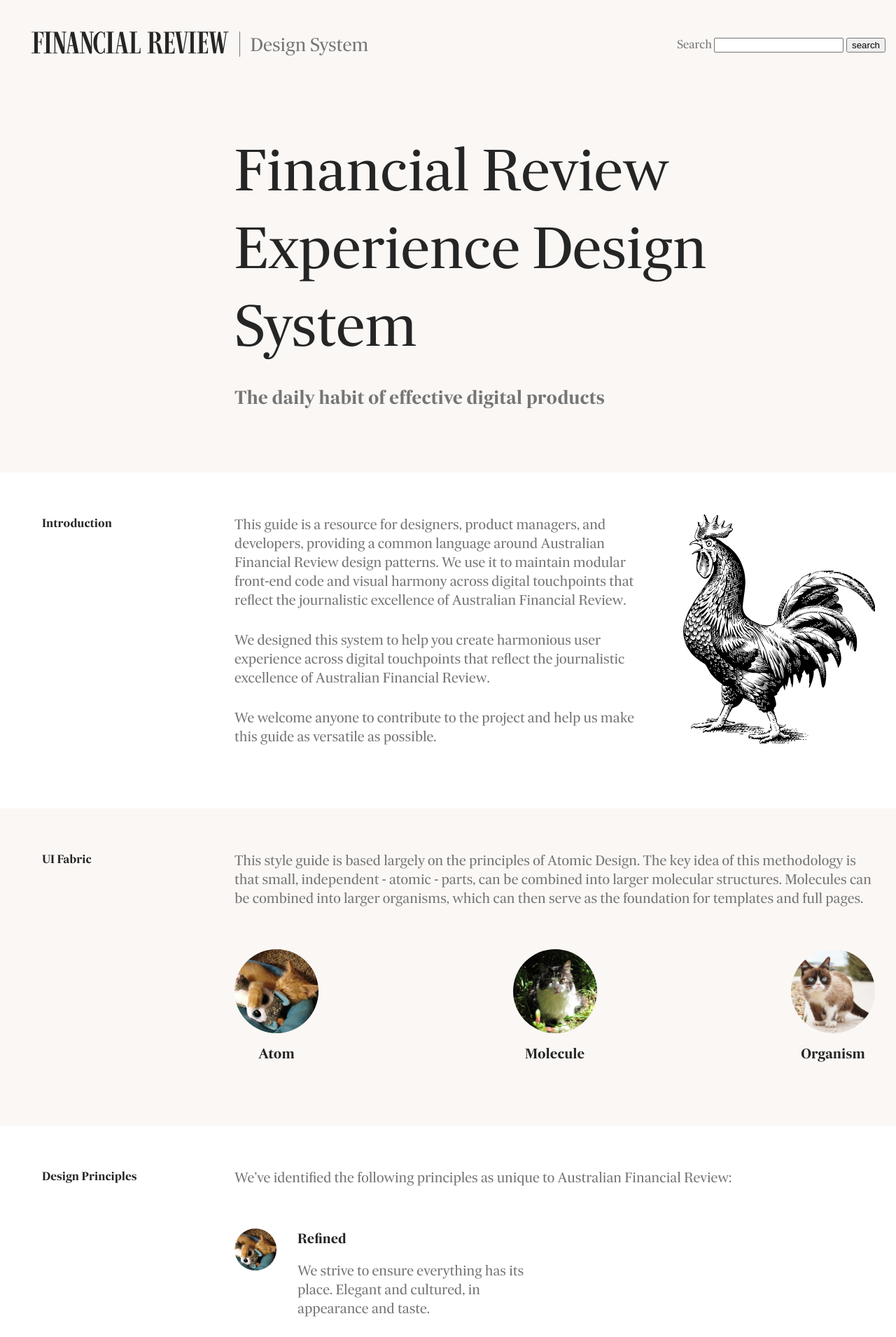
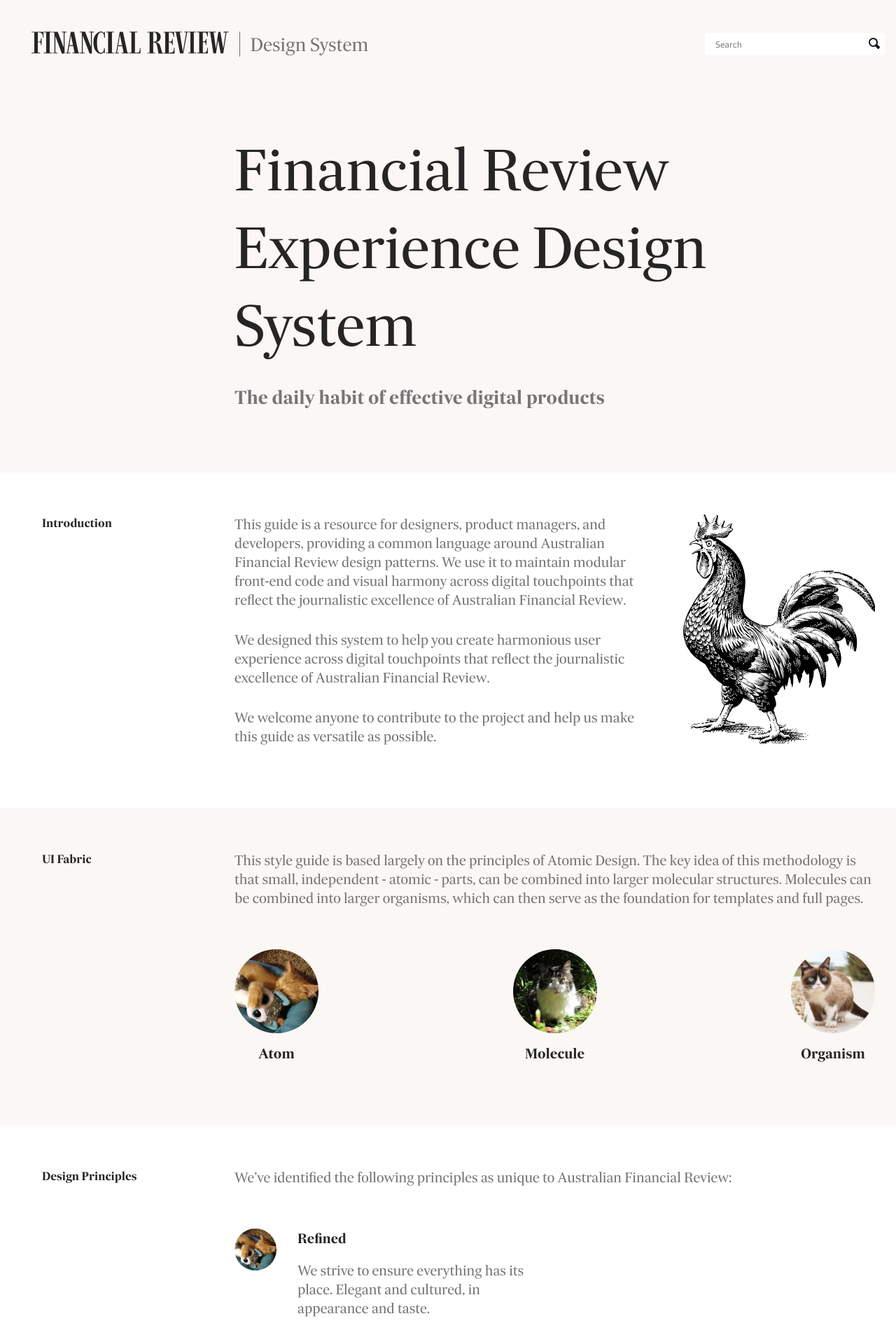
Before and after one commit to ffxstyleguide/styleguide-afr, a Jekyll site: the page built from index.html, in a window 1280 px wide. Shown: the top 1910 px of the page at 70% size. Built offline with Jekyll 4.4.1, drawn with Linux system fonts in a browser that asks for light colours.

Commit message:
added styles for search box

```diff
--- a/_includes/search-form.html
+++ b/_includes/search-form.html
@@ -1,5 +1,5 @@
-<form action="{{ site.github.url }}/search.html" method="get">
-  <label for="search-box">Search</label>
-  <input type="text" id="search-box" name="query">
-  <input type="submit" value="search">
+<form action="{{ site.github.url }}/search.html" method="get" class="styleguide-search-form">
+  <label for="search-box" class="is-vishidden">Search</label>
+  <input type="text" id="search-box" placeholder="Search" class="styleguide-text-input" name="query">
+  <input type="submit" value="search" class="styleguide-search-button">
 </form>
--- a/_sass/_base.scss
+++ b/_sass/_base.scss
@@ -49,6 +49,26 @@ body {
 
 // utility classes
 
+.is-vishidden {
+    position: absolute !important;
+    overflow: hidden;
+    width: 1px;
+    height: 1px;
+    padding: 0;
+    border: 0;
+    clip: rect(1px, 1px, 1px, 1px);
+    white-space: nowrap; // https://medium.com/@jessebeach/beware-smushed-off-screen-accessible-text-5952a4c2cbfe
+    //Extends the .is-vishidden class to allow the element to be focusable when navigated to via the keyboard
+    &.focusable:active,
+    &.focusable:focus {
+        position: static!important;
+        height: auto;
+        width: auto;
+        overflow: visible;
+        clip: auto;
+    }
+}
+
 .f-left {
     float: left;
 
@@ -62,6 +82,38 @@ body {
      + .f-right {
          margin-right: $quarter;
      }
+}
+
+// form elements
+
+.styleguide-text-input {
+    height: $half;
+    width: $twice * 2;
+    border: 1px solid $pale-grey;
+    border-radius: $sixteenth;
+    font-family: $base-font-family-secondary;
+    font-size: 12px;
+    padding-left: $quarter;
+}
+
+.styleguide-search-form {
+    position: relative;
+}
+
+.styleguide-search-button {
+    background-image: url(img/icon--search.svg);
+    background-repeat: no-repeat;
+    background-size: 100% auto;
+    background-color: transparent;
+    cursor: pointer;
+    border: none;
+    height: 16px;
+    width: 16px;
+    position: absolute;
+    top: 8px;
+    right: 8px;
+    text-indent: -9999px;
+    overflow: hidden
 }
 
 // desktop later :D
--- a/_sass/_variables.scss
+++ b/_sass/_variables.scss
@@ -1,5 +1,6 @@
 //colours (new grey palette)
 
+$white: #ffffff;
 $pale-grey: #faf7f5;
 $mid-grey: #757575;
 $black: #252525;
@@ -24,5 +25,7 @@ $twice: 120px;
 $whole: 60px;
 $half: 30px;
 $quarter: 15px;
+$eighth: 7.5px;
+$sixteenth: 3.75px;
 
 $max-content-width: 58.75em;
```
Also changed, not shown: css/img/icon--search.svg (added).
